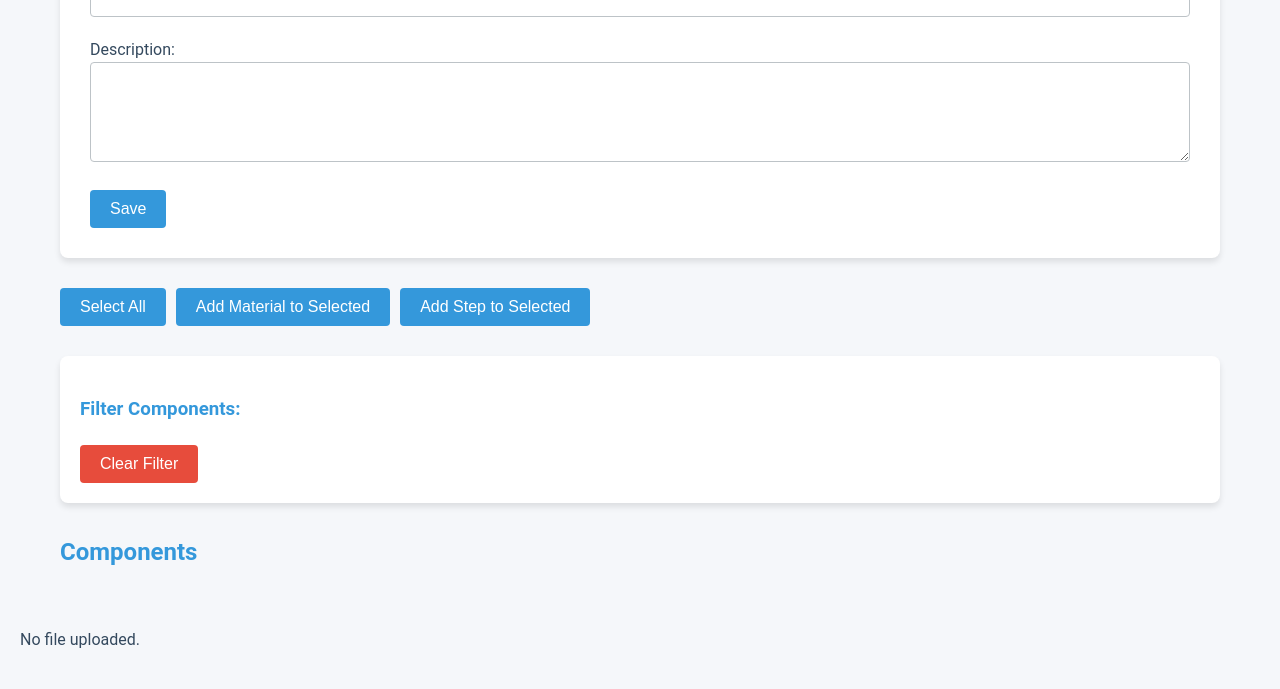
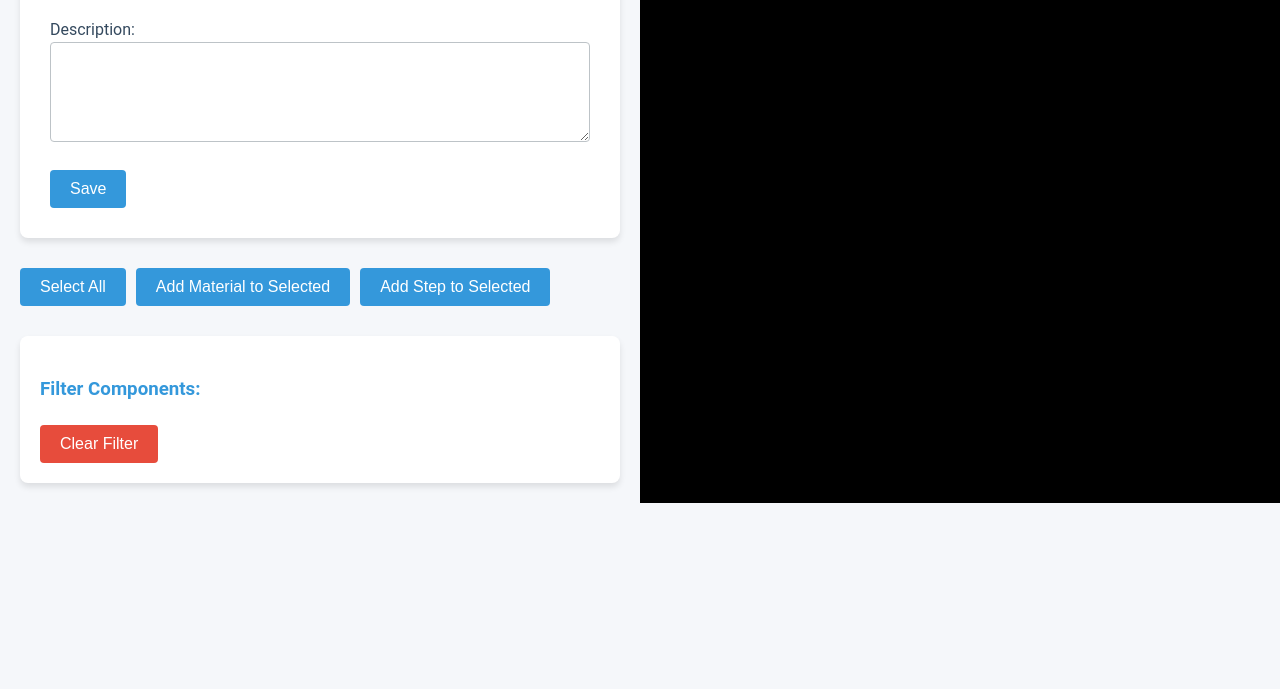
Before and after one commit to WebDevEdd/LambdaSolutions, a website built with Vite: page createJob.html in a window 1280 px wide. Shown: the part 297-986 px from the top of the page. After the commit the page ends 800 px from the top, so only its background shows below. Built offline with nearby package versions, Linux system fonts and the light colour scheme.

Commit message:
added 3d model rendering to createjob page

```diff
--- a/createJob.html
+++ b/createJob.html
@@ -7,6 +7,9 @@
     <link rel="stylesheet" href="/src/createJob/createJob.css">
 </head>
 <body>
+  <div class="main-container">
+
+
     <div class="left-container">
         <h1>Create Job</h1>
 
@@ -39,10 +42,16 @@
           <!--<div class="component-box" data-filter="hrd"><input type="checkbox" class="component-checkbox" data-component="hrd_fastener1_wir-1000"><h3>hrd_fastener1_wir-1000</h3><label><input type="checkbox" class="form-input"> Is Static</label><label><input type="checkbox" class="form-input"> Is Installed</label><h4>Required Materials</h4><div class="materials-container"><input type="text" placeholder="enter material..." class="new-input" value="asgdf"></div><button class="add">Add Material</button><h4>Steps</h4><div class="steps-container"><input type="text" placeholder="Step 1..." class="new-input" value="asfh"></div><button class="add">Add Step</button></div>-->
         </div>
       </div>
-    <p id="fileInfo"></p>
+      <div class="right-container">
+
+      </div>
+
+
+
 
 
     <div class="job-saved-layer">
+      <p id="fileInfo"></p>
       <div class="job-saved-window">
         <div class="job-saved-container">
           <h1>
@@ -58,5 +67,7 @@
     </div>
     <script src="/src/createJob/createJob.js" type="module"></script>
     <script type="module" src="/src/createJob/saveJobtoDB.js"></script>
+
+  </div>
 </body>
 </html>
--- a/src/createJob/createJob.css
+++ b/src/createJob/createJob.css
@@ -17,14 +17,51 @@
     color: var(--text-color);
     line-height: 1.6;
     margin: 0;
-    padding: 20px;
+    padding: 0;
   }
+  .job-saved-layer{
+    display: none;
+}
 
-  .left-container {
-    max-width: 1200px;
-    margin: 0 auto;
-    padding: 20px;
+.main-container {
+  display: flex;
+  height: 100vh; /* Full height */
+  overflow: hidden; /* Prevent scrolling on the whole page */
+}
+  .right-container{
+    width: 50%;
+    height: 100vh;
   }
+/* Modern scrollbar for .left-container */
+.left-container {
+  width: 50%;
+  padding: 20px;
+  overflow-y: auto; /* Enable scrolling */
+  height: 100vh; /* Full height */
+  scrollbar-width: thin; /* Works in Firefox */
+  scrollbar-color: var(--primary-color) var(--background-color); /* Track and thumb color */
+}
+
+/* Webkit-based browsers (Chrome, Edge, Safari) */
+.left-container::-webkit-scrollbar {
+  width: 8px; /* Slim scrollbar */
+}
+
+.left-container::-webkit-scrollbar-track {
+  background: var(--background-color); /* Track color */
+  border-radius: 10px;
+}
+
+.left-container::-webkit-scrollbar-thumb {
+  background: var(--primary-color); /* Thumb color */
+  border-radius: 10px;
+  transition: var(--transition);
+}
+
+.left-container::-webkit-scrollbar-thumb:hover {
+  background: #2980b9; /* Darker shade on hover */
+}
+
 
   h1, h2, h3, h4 {
     margin-bottom: 20px;
--- a/src/createJob/createJob.js
+++ b/src/createJob/createJob.js
@@ -2,11 +2,15 @@ import * as THREE from "three";
 import { OBJLoader } from "three/addons/loaders/OBJLoader.js";
 import { MTLLoader } from "three/addons/loaders/MTLLoader.js";
 import { saveJobToDB } from "./saveJobtoDB.js";
+import { OrbitControls } from 'three/addons/controls/OrbitControls.js';
 
 const scene = new THREE.Scene();
 const loader = new OBJLoader();
 let components = [];
 let filters = new Set();
+const camera = new THREE.PerspectiveCamera(25, window.innerWidth / 2, 0.1, 1000);
+const renderer = new THREE.WebGLRenderer({ antialias: true });
+let controls;
 
 // Function to load 3D model
 function loadModel(objUrl, mtlUrl) {
@@ -30,12 +34,89 @@ function loadModel(objUrl, mtlUrl) {
     loadOBJFile(new OBJLoader(), objUrl);
   }
 }
+// Initialize the 3D scene setup
+function initScene() {
+  // Get initial container size
+  const container = document.querySelector('.right-container');
+  const containerWidth = container.clientWidth;
+  const containerHeight = container.clientHeight;
 
+  // Setup renderer with correct initial size
+  renderer.setSize(containerWidth, containerHeight);
+  container.appendChild(renderer.domElement);
+  renderer.setClearColor(0x000000);
+
+  // Setup camera with correct aspect ratio
+  camera.aspect = containerWidth / containerHeight;
+  camera.updateProjectionMatrix();
+  camera.position.set(-10, 10, 20);
+  camera.lookAt(0, 0, 0);
+
+  // Add lights to the scene
+  const ambientLight = new THREE.AmbientLight(0xffffff, 0.6);
+  scene.add(ambientLight);
+
+  // Add directional lights from multiple angles
+  const directionalLight1 = new THREE.DirectionalLight(0xffffff, 0.8);
+  directionalLight1.position.set(10, 10, 10);
+  scene.add(directionalLight1);
+
+  const directionalLight2 = new THREE.DirectionalLight(0xffffff, 0.5);
+  directionalLight2.position.set(-10, 10, -10);
+  scene.add(directionalLight2);
+
+  // Setup orbit controls
+  controls = new OrbitControls(camera, renderer.domElement);
+  controls.enableDamping = true;
+  controls.dampingFactor = 0.05;
+
+  // Start animation loop
+  animate();
+
+  // Handle window resize
+  window.addEventListener('resize', onWindowResize, false);
+}
+
+// Animation loop
+function animate() {
+  requestAnimationFrame(animate);
+  controls.update();
+  renderer.render(scene, camera);
+}
+
+// Handle window resize
+function onWindowResize() {
+  const container = document.querySelector('.right-container');
+  const containerWidth = container.clientWidth;
+  const containerHeight = container.clientHeight;
+
+  camera.aspect = containerWidth / containerHeight;
+  camera.updateProjectionMatrix();
+  renderer.setSize(containerWidth, containerHeight);
+}
+
+// Modify your existing loadOBJFile function to center and scale the model
 function loadOBJFile(loader, objUrl) {
   loader.load(
     objUrl,
     (obj) => {
       console.log("Model loaded successfully.");
+
+      // Center the object
+      const box = new THREE.Box3().setFromObject(obj);
+      const center = box.getCenter(new THREE.Vector3());
+
+      // Reset object position
+      obj.position.x = -center.x;
+      obj.position.y = -center.y;
+      obj.position.z = -center.z;
+
+      // Scale object to fit view
+      const size = box.getSize(new THREE.Vector3());
+      const maxDim = Math.max(size.x, size.y, size.z);
+      const scale = 8 / maxDim;
+      obj.scale.multiplyScalar(scale);
+
       scene.add(obj);
 
       obj.traverse((child) => {
@@ -400,3 +481,4 @@ if (mtlUrl) {
 });
 
 console.log(components);
+initScene();
--- a/src/upload3DFiles/upload3DFile.css
+++ b/src/upload3DFiles/upload3DFile.css
@@ -9,6 +9,7 @@ body {
       height: 100vh;
       background-color: #f0f0f0;
 }
+
 
 h1 {
       margin-bottom: 20px;
```
Also changed, not shown: src/upload3DFiles/upload3DFile.js (+5 -3 lines), upload3DFile.html (+2 -2 lines).
